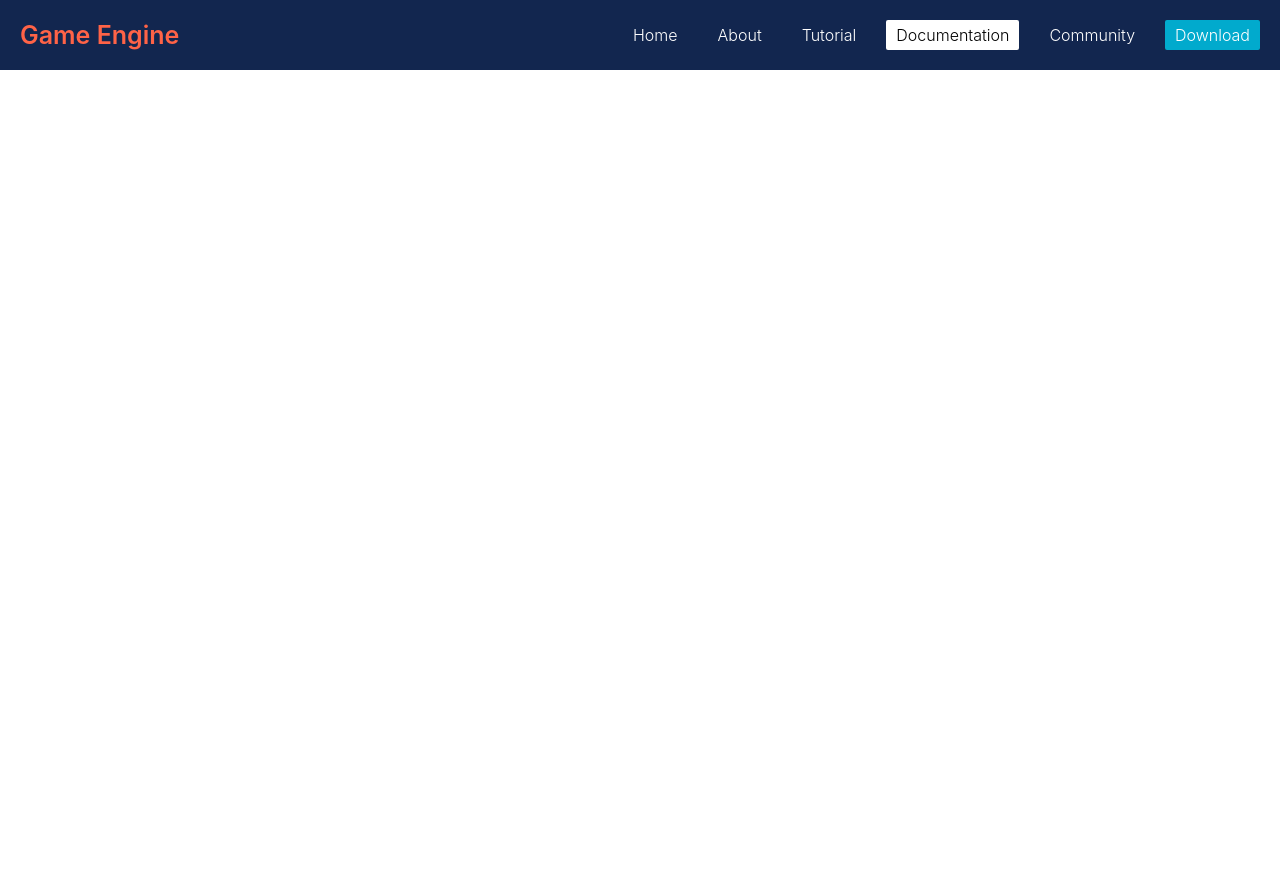
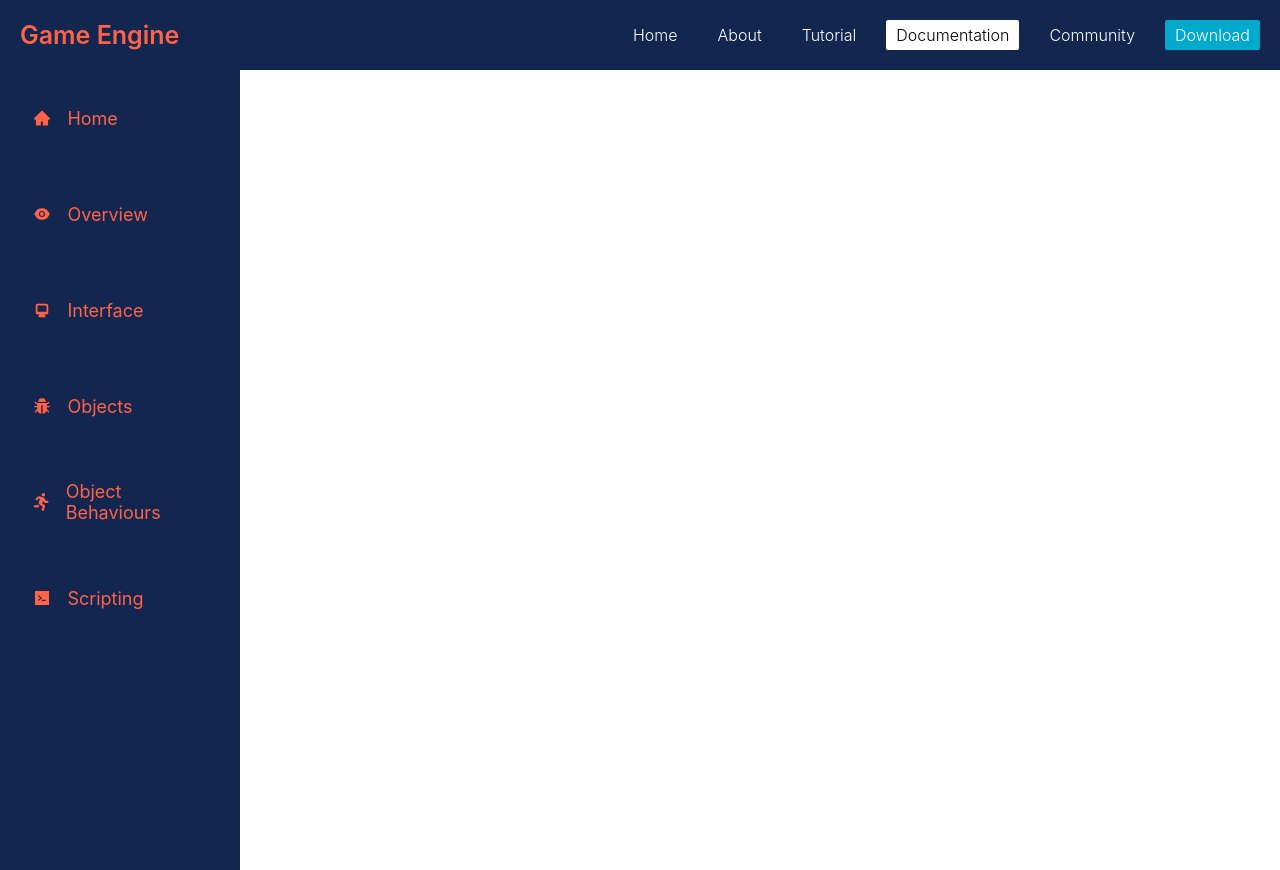
Before and after one commit to LiamANeeson/MSc-Game-Engine-Project-Website, a React (Create React App) app in the folder client/: page /docs in a window 1280 px wide. Before the commit the page ends 800 px from the top, so only its background shows below. Built offline with nearby package versions, Linux system fonts and the light colour scheme.

Commit message:
Added Sidebar to Documentation Page

```diff
--- /dev/null
+++ b/client/src/Components/DocSidebar/DocSidebar.js
@@ -0,0 +1,28 @@
+import React from 'react'
+import { Link } from 'react-router-dom'
+
+import { DocumentationData } from './DocumentationData'
+
+
+function DocSidebar() {
+  return (
+    <div className='sidebar'>
+        <ul className='sidebarList'>
+        {DocumentationData.map((val, key) => {
+            return (
+                <li
+                key={key}
+                className="row">
+                <Link to = {val.path}>
+                    {val.icon}
+                    <span>{val.title}</span>
+                </Link>
+                </li>
+            )
+        }
+        )}
+        </ul>
+    </div>
+  )
+}
+export default DocSidebar
--- /dev/null
+++ b/client/src/Components/DocSidebar/DocumentationData.js
@@ -0,0 +1,43 @@
+import React from 'react';
+import * as FaIcons from 'react-icons/fa'
+import * as AiIcons from 'react-icons/ai';
+import * as HiIcons from 'react-icons/hi'
+
+export const DocumentationData = [
+    {
+        title: "Home",
+        path: '/docs',
+        icon: <AiIcons.AiFillHome/>,
+        cName: 'row'
+    },
+    {
+        title: "Overview",
+        path: '/docs/overview',
+        icon: <AiIcons.AiFillEye/>,
+        cName: 'row'
+    },
+    {
+        title: "Interface",
+        path: '/docs/interface',
+        icon: <HiIcons.HiDesktopComputer/>,
+        cName: 'row'
+    },
+    {
+        title: "Objects",
+        path: '/docs/objects',
+        icon: <AiIcons.AiFillBug/>,
+        cName: 'row'
+    },
+    {
+        title: "Object Behaviours",
+        path: '/docs/object-behaviours',
+        icon: <FaIcons.FaRunning />,
+        cName: 'row'
+    },
+    {
+        title: "Scripting",
+        path: '/docs/scripting',
+        icon: <AiIcons.AiFillCode/>,
+        cName: 'row'
+    }
+]
--- a/client/src/Components/Sidebar/Sidebar.js
+++ b/client/src/Components/Sidebar/Sidebar.js
@@ -1,4 +1,4 @@
-import React, { useState } from 'react'
+import React from 'react'
 import { Link } from 'react-router-dom'
 
 import './Sidebar.css'
--- a/client/src/Components/Sidebar/SidebarData.js
+++ b/client/src/Components/Sidebar/SidebarData.js
@@ -1,7 +1,7 @@
 import React from 'react';
 import * as FaIcons from 'react-icons/fa'
 import * as AiIcons from 'react-icons/ai';
-import * as IoIcons from 'react-icons/io';
+import * as GiIcons from 'react-icons/gi';
 
 export const SidebarData = [
     {
@@ -17,7 +17,7 @@ export const SidebarData = [
         cName: 'row'
     },
     {
-        title: "Add Animations",
+        title: "Animations",
         path: '/tutorial/add-animations',
         icon: <AiIcons.AiFillEdit />,
         cName: 'row'
@@ -29,9 +29,9 @@ export const SidebarData = [
         cName: 'row'
     },
     {
-        title: "Scripting",
-        path: '/tutorial/scritping',
-        icon: <AiIcons.AiFillCode/>,
+        title: "Physics",
+        path: '/tutorial/physics',
+        icon: <GiIcons.GiMaterialsScience/>,
         cName: 'row'
     },
     {
--- a/client/src/Pages/Docs/Documentation.js
+++ b/client/src/Pages/Docs/Documentation.js
@@ -1,8 +1,11 @@
 import React from 'react'
+import DocSidebar from '../../Components/DocSidebar/DocSidebar'
+
 
 function Documentation() {
   return (
     <div>
+      <DocSidebar />
     </div>
   )
 }
```
